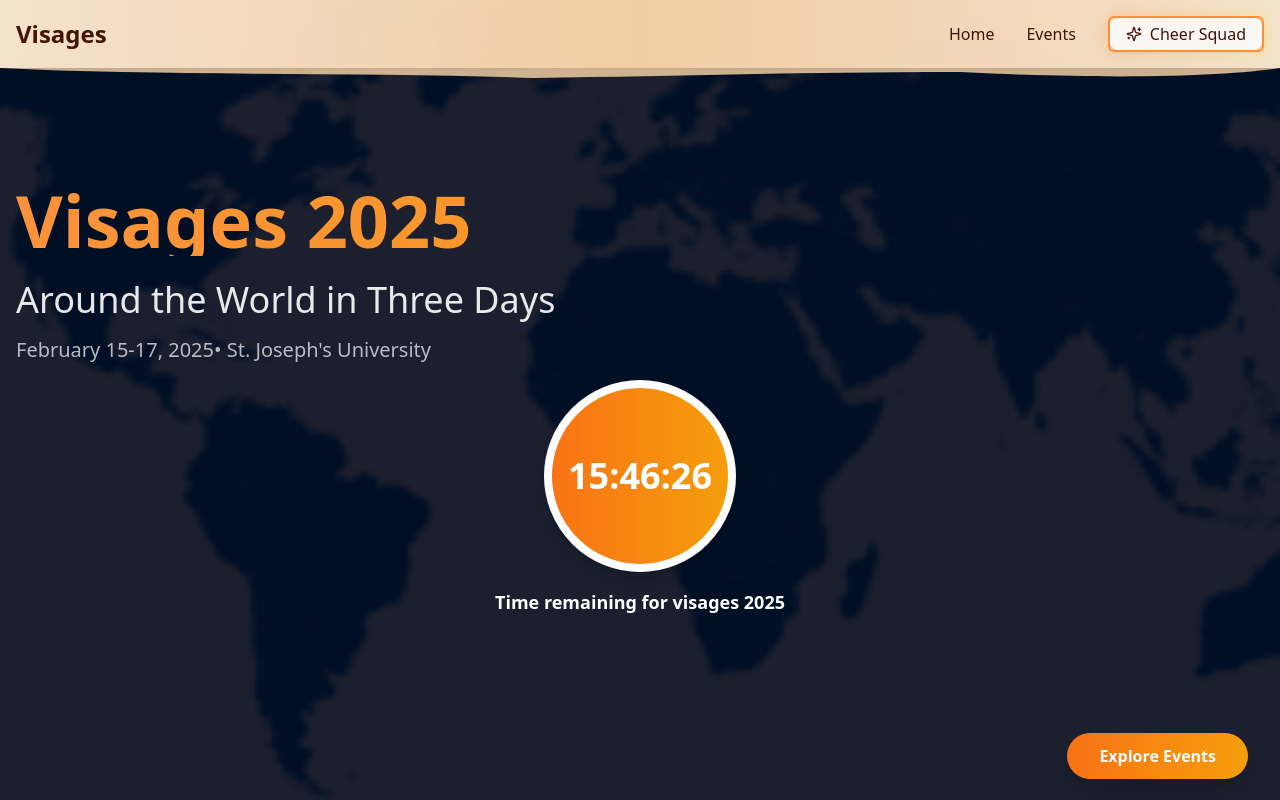
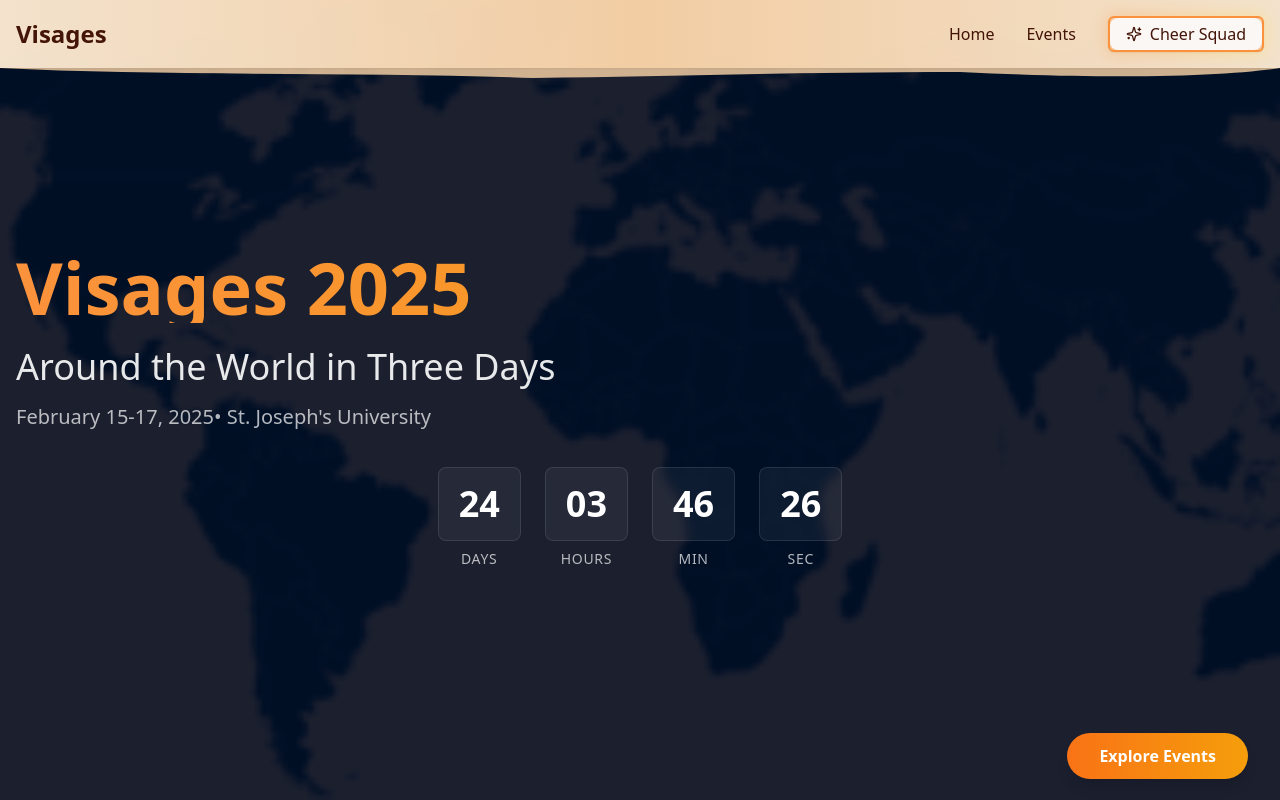
Before and after one commit to ammar-codeable/visages, a React (Vite) app: page / in a window 1280 px wide. Shown: the top 800 px of the page. Built offline with nearby package versions, Linux system fonts and the light colour scheme.

Commit message:
feat : enhance timer

```diff
--- a/src/app/routes/home/Home.tsx
+++ b/src/app/routes/home/Home.tsx
@@ -58,7 +58,7 @@ const Home = () => (
         <h2 className="mb-16 text-center text-4xl font-bold text-white">
           Cultural Zones
         </h2>
-        <div className="flex snap-x snap-mandatory space-x-8 overflow-x-auto pb-8">
+        <div className="grid grid-cols-1 gap-8 md:grid-cols-2 ">
           {["Americas", "Europe", "Asia", "Africa", "Oceania"].map(
             (region, index) => (
               <motion.div
@@ -88,7 +88,7 @@ const Home = () => (
       className="bg-gradient-to-b from-slate-900 via-slate-950 to-slate-950 py-32"
     >
       <div className="container mx-auto px-4">
-        <h2 className="mb-16 text-center text-4xl font-bold text-white">
+        <h2 className="mb-16 text-center text-4xl font-bold text-white relative ">
           Festival Highlights
         </h2>
         <div className="grid grid-cols-1 gap-8 md:grid-cols-2 lg:grid-cols-4">
--- a/src/components/hometimer.tsx
+++ b/src/components/hometimer.tsx
@@ -1,15 +1,14 @@
 import { useState, useEffect } from "react";
+import { motion } from "framer-motion";
 
 export default function CountdownTimer() {
-    const targetDate = new Date("2025-02-14T00:00:00");
-
+  const targetDate = new Date("2025-02-14T12:00:00");
   const [timeLeft, setTimeLeft] = useState(getTimeLeft(targetDate));
 
   useEffect(() => {
     const intervalId = setInterval(() => {
       setTimeLeft(getTimeLeft(targetDate));
     }, 1000);
-
     return () => clearInterval(intervalId);
   }, [targetDate]);
 
@@ -17,27 +16,45 @@ export default function CountdownTimer() {
     const now = new Date();
     const difference = targetDate.getTime() - now.getTime();
 
-    if (difference <= 0) {
-      return { hours: 0, minutes: 0, seconds: 0 };
-    }
-
+    const days = Math.floor(difference / (1000 * 60 * 60 * 24));
     const hours = Math.floor((difference / (1000 * 60 * 60)) % 24);
     const minutes = Math.floor((difference / (1000 * 60)) % 60);
     const seconds = Math.floor((difference / 1000) % 60);
 
-    return { hours, minutes, seconds };
+    return { days, hours, minutes, seconds };
   }
 
-  return (
-    <div className="flex flex-col items-center justify-center space-y-4">
-      <div className="relative flex items-center justify-center w-48 h-48 bg-gradient-to-r from-orange-500 to-amber-500 rounded-full border-8 border-white shadow-lg">
-        <div className="absolute text-4xl font-bold text-white">
-          {String(timeLeft.hours).padStart(2, "0")}:
-          {String(timeLeft.minutes).padStart(2, "0")}:
-          {String(timeLeft.seconds).padStart(2, "0")}
+  const TimeUnit = ({ value, label }: { value: number; label: string }) => (
+    <motion.div
+      initial={{ y: 20, opacity: 1 }}
+      className="flex flex-col items-center"
+    >
+      <div className="relative overflow-hidden rounded-lg bg-white/5 p-2 backdrop-blur-sm border border-white/10">
+        <div className="px-3 py-2">
+          <span className="text-2xl font-bold text-white sm:text-3xl lg:text-4xl">
+            {String(value).padStart(2, "0")}
+          </span>
         </div>
       </div>
-      <p className="text-white text-lg font-semibold">Time remaining for visages 2025</p>
-    </div>
+      <span className="mt-2 text-xs font-medium text-white/70 uppercase tracking-wider sm:text-sm">
+        {label}
+      </span>
+    </motion.div>
+  );
+
+  return (
+    <motion.div
+      initial={{ opacity: 1 }}
+      animate={{ opacity: 1 }}
+      transition={{ delay: 0.9 }}
+      className="mt-8 w-full"
+    >
+      <div className="flex justify-center gap-3 sm:gap-4 md:gap-6">
+        <TimeUnit value={timeLeft.days} label="Days" />
+        <TimeUnit value={timeLeft.hours} label="Hours" />
+        <TimeUnit value={timeLeft.minutes} label="Min" />
+        <TimeUnit value={timeLeft.seconds} label="Sec" />
+      </div>
+    </motion.div>
   );
 }
```
